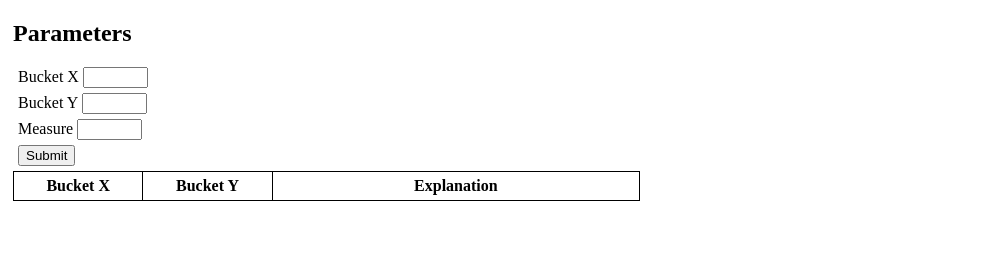
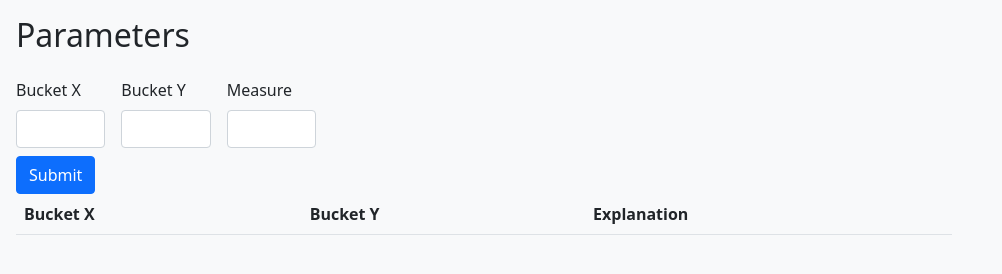
Before and after one commit to anaverde89/webApiWaterJug, a plain HTML site: page WebApiWaterJug/index.html in a window 1280 px wide. Shown: the whole page, without its empty margins (0-1002 px from the left). Drawn offline with nearby package versions, Linux system fonts and the light colour scheme.

Commit message:
Bootstrap styles

```diff
--- a/WebApiWaterJug/index.html
+++ b/WebApiWaterJug/index.html
@@ -4,33 +4,37 @@
     <meta charset="utf-8" />
     <title>Water Jug Riddle</title>
 </head>
-<body>
-    <div>
-        <h2>Parameters</h2>
-        <div>
-            <label for="bucketX">Bucket X</label>
-            <input type="text" id="bucketX" size="5" />
+<body class="m-3 bg-light">
+    <h2 class="h2">Parameters</h2>
+    <div class="form">
+        <div class="row g-3 my-2">
+            <div class="col-sm-1">
+                <label for="bucketX" class="form-label">Bucket X</label>
+                <input type="text" id="bucketX" class="form-control" size="5" />
             </div>
-        <div>
-            <label for="bucketY">Bucket Y</label>
-            <input type="text" id="bucketY" size="5" />
+
+            <div class="col-sm-1">
+                <label for="bucketY" class="form-label">Bucket Y</label>
+                <input type="text" id="bucketY" class="form-control" size="5" />
             </div>
-        <div>
-            <label for="measure">Measure</label>
-            <input type="text" id="measure" size="5" />
+
+            <div class="col-sm-1">
+                <label for="measure" class="form-label">Measure</label>
+                <input type="text" id="measure" class="form-control" size="5" />
                 </div>
-        <div>
-            <input type="button" value="Submit" onclick="solve();" />
             </div>
-        <table>
+            <div class="col-sm-1">
+                <input type="button" class="btn btn-primary"  value="Submit" onclick="solve();" />
+            </div>
+                <table class="table table-hover w-75">
                     <thead>
                     <th>Bucket X</th>
                     <th>Bucket Y</th>
                     <th>Explanation</th>
                     </thead>
-            <tbody id="cuerpo"></tbody>
+                    <tbody id="tableBody"></tbody>
                 </table>
-        <p id="step" />
+            <p class="display-6" id="step" />
         </div>
     <script src="https://cdnjs.cloudflare.com/ajax/libs/jquery/3.6.0/jquery.min.js"></script>
     <script>
@@ -39,14 +43,14 @@
             var x = $('#bucketX').val();
             var y = $('#bucketY').val();
             var z = $('#measure').val();
-            $("#cuerpo").html("");
+            $("#tableBody").html("");
             $('#step').text("");
             $.getJSON(uri + '/' + x + '/' + y + '/' + z)
                 .done(function (data) {
                     if (data.status == "success") {
                         $.each(data.steps, function (key, item) {
                             var tr = '<tr><td>' + item.bucketX + '</td><td>' + item.bucketY + '</td><td>' + item.explanation + '</td></tr>';
-                            $("#cuerpo").append(tr)
+                            $("#tableBody").append(tr)
                         });
                     } else {
                         $('#step').text(data.message);
@@ -58,33 +62,8 @@
                 });
         }
     </script>
-    <style>
-        table {
-            table-layout: fixed;
-            width: 50%;
-            border-collapse: collapse;
-            border: 1px solid;
-        }
+    <link href="https://cdn.jsdelivr.net/npm/bootstrap@5.1.3/dist/css/bootstrap.min.css" rel="stylesheet" integrity="sha384-1BmE4kWBq78iYhFldvKuhfTAU6auU8tT94WrHftjDbrCEXSU1oBoqyl2QvZ6jIW3" crossorigin="anonymous">
+    <script src="https://cdn.jsdelivr.net/npm/bootstrap@5.1.3/dist/js/bootstrap.bundle.min.js" integrity="sha384-ka7Sk0Gln4gmtz2MlQnikT1wXgYsOg+OMhuP+IlRH9sENBO0LRn5q+8nbTov4+1p" crossorigin="anonymous"></script>
 
-        thead th:nth-child(1) {
-            width: 20%;
-        }
-
-        thead th:nth-child(2) {
-            width: 20%;
-        }
-
-        thead th:nth-child(3) {
-            width: 60%;
-        }
-
-        th, td {
-            padding: 5px;
-            border:1px solid;
-        }
-        div {
-            margin:5px;
-        }
-    </style>
 </body>
 </html>
```
Lines whose indentation alone changed are shown as unchanged.
